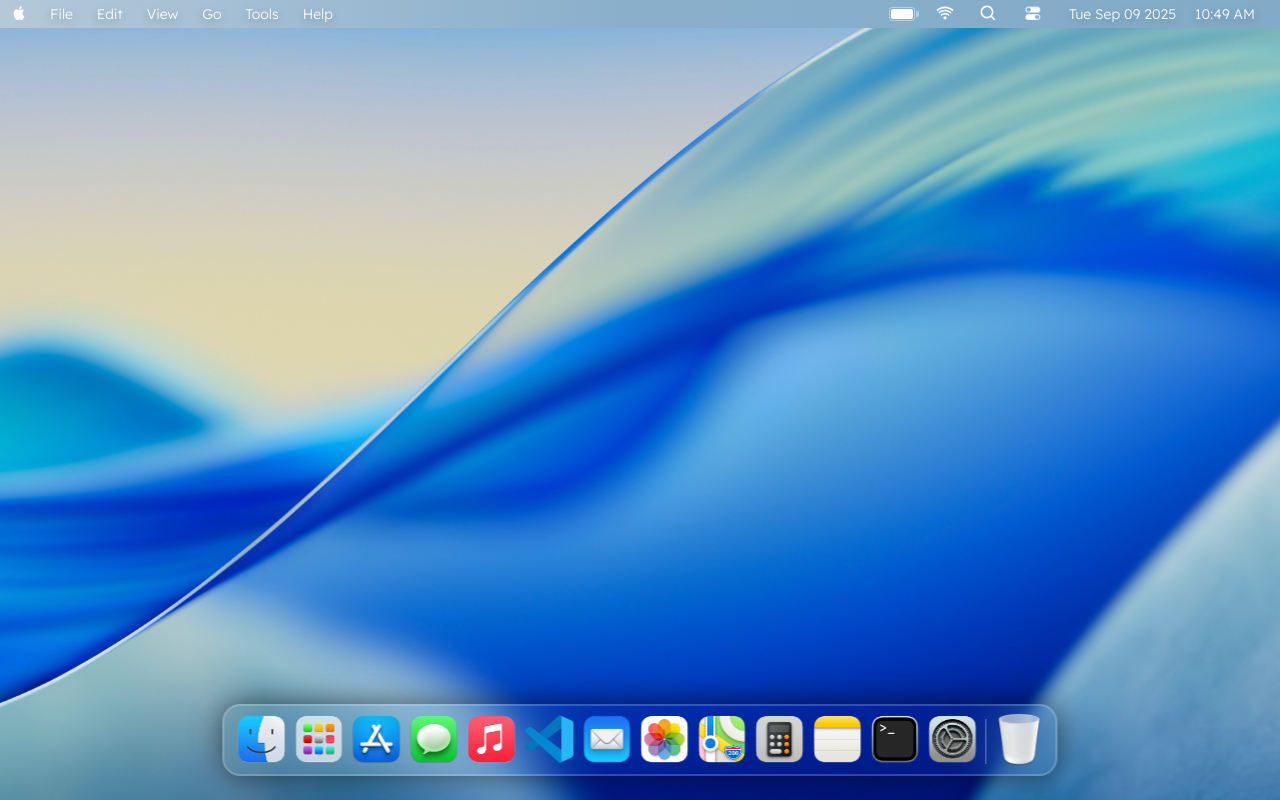
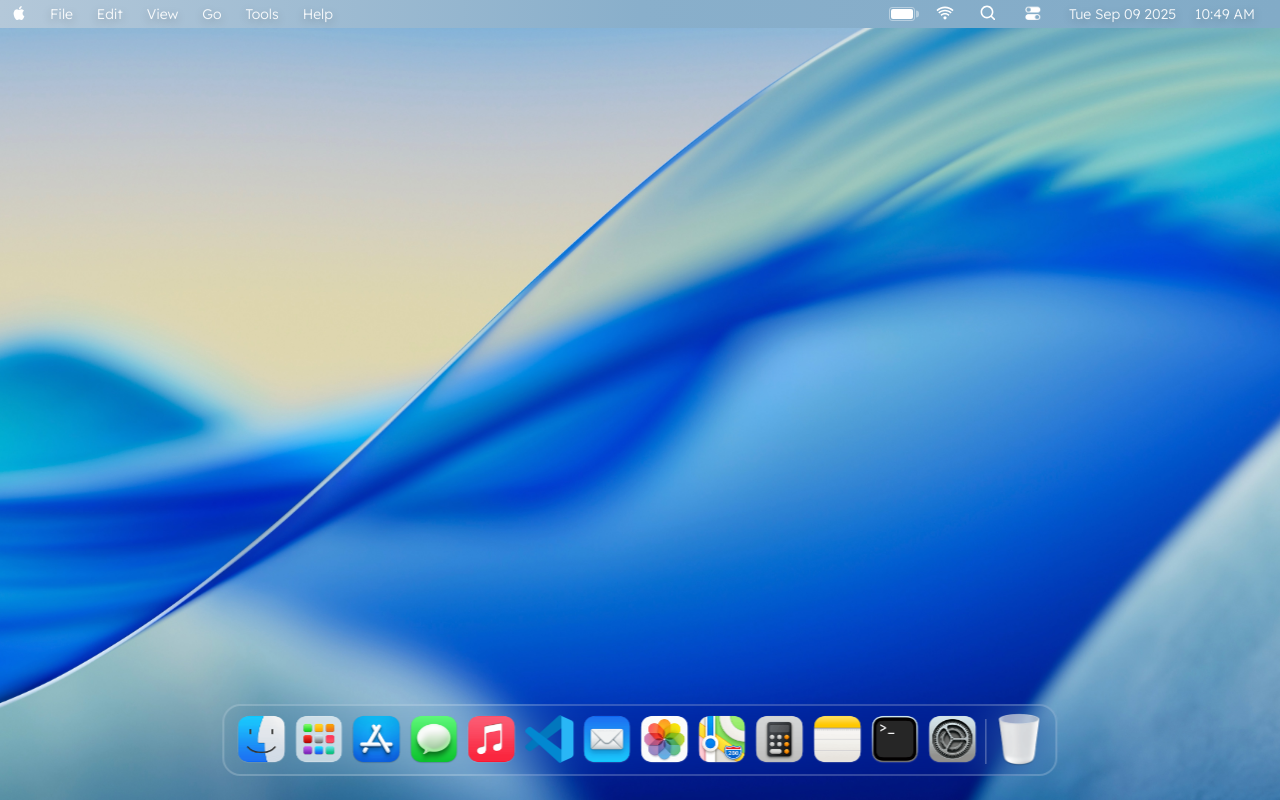
Before and after one commit to Sunstar16/Renewed-MacOS-for-the-Web, a website: page index.html in a window 1280 px wide. Drawn offline with nearby package versions, Linux system fonts and the light colour scheme; a web font is replaced by a local one.

Commit message:
Update style.css

```diff
--- a/Css/style.css
+++ b/Css/style.css
@@ -531,7 +531,6 @@ li > .menu__container > .grid__controling .control_center--grid {
   backdrop-filter: blur(30px);
   border: 2px solid var(--color-white-200);
   border-radius: 18px;
-  box-shadow: 0 0 30px rgba(0, 0, 0, 0.555);
   z-index: 10;
 }
 
```
